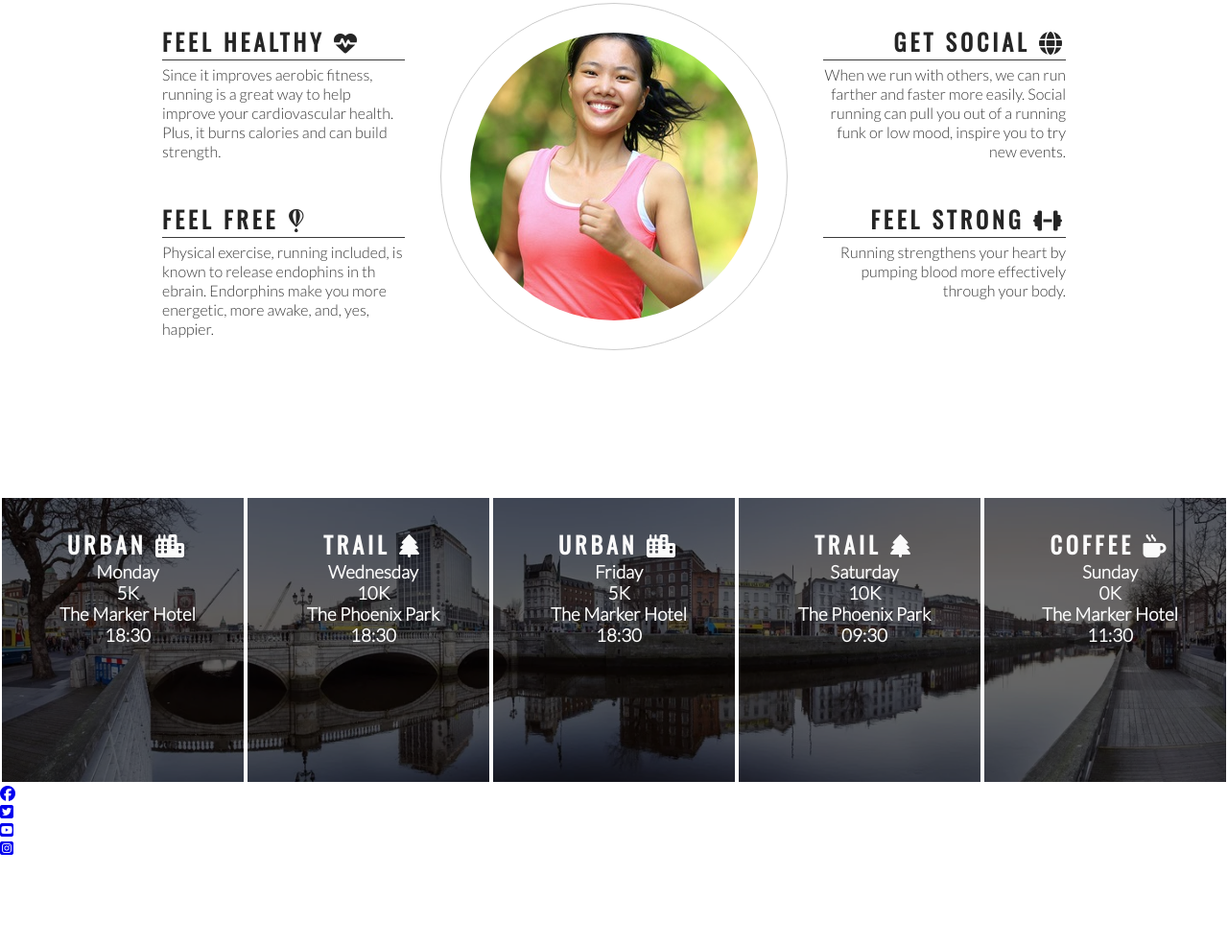
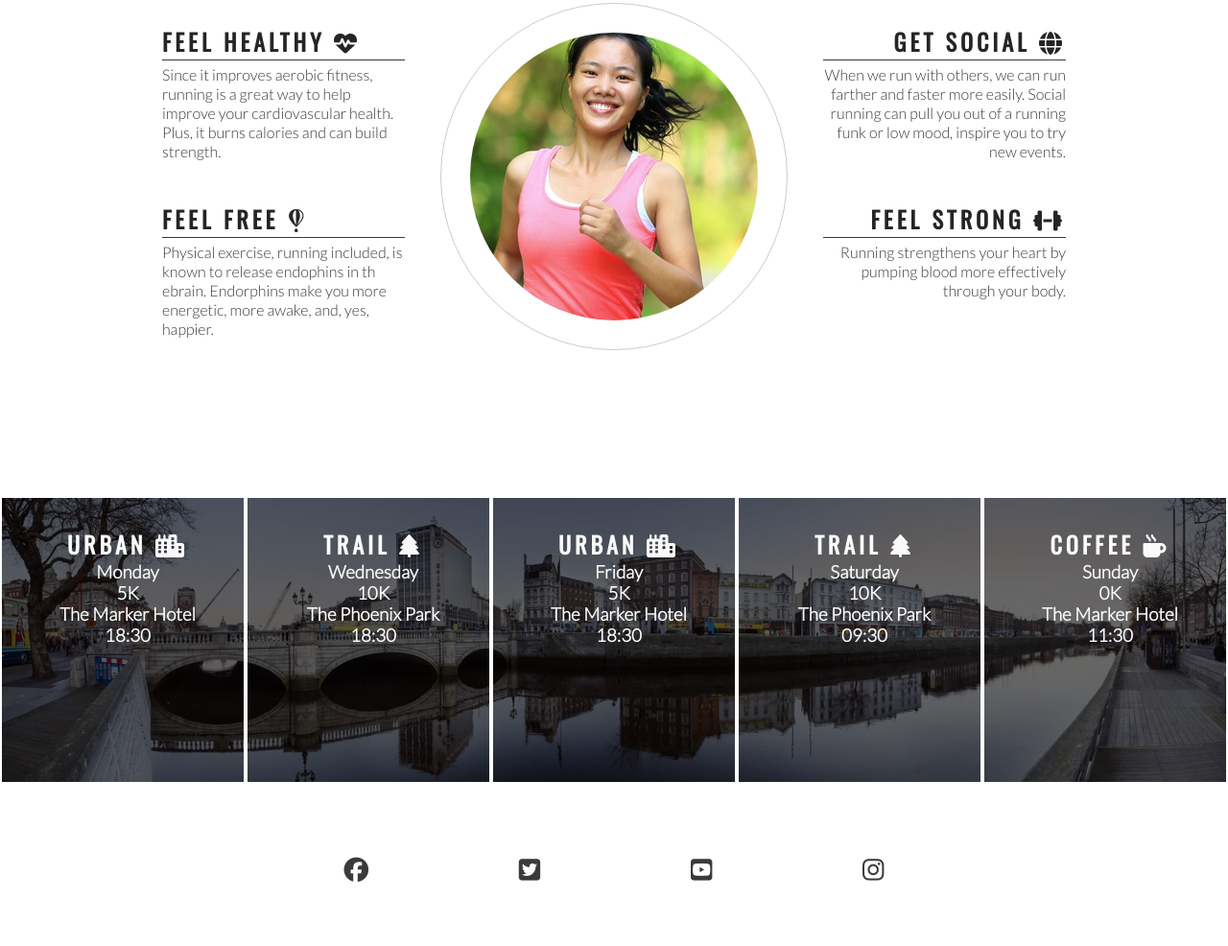
Before and after one commit to Linushf/love-running, a plain HTML site: page index.html in a window 1280 px wide. Shown: the part 778-1764 px from the top of the page at 96% size. Before the commit the page ends 1671 px from the top, so only its background shows below. Drawn offline with nearby package versions, Linux system fonts and the light colour scheme.

Commit message:
Add style to footer social media icons

```diff
--- a/assets/css/style.css
+++ b/assets/css/style.css
@@ -211,3 +211,24 @@ hr {
 #times h2 {
     color: #fafafa;
 }
+
+/* footer */
+
+footer {
+    height: 150px;
+}
+
+.social-networks {
+    text-align: center;
+}
+
+.social-networks > li {
+    display: inline;
+}
+
+.social-networks i {
+    font-size: 160%;
+    margin: 1%;
+    padding: 5%;
+    color: #3a3a3a;
+}
--- a/index.html
+++ b/index.html
@@ -107,7 +107,7 @@
         </div>
     </section>
     <footer>
-        <ul>
+        <ul class="social-networks">
             <li>
                 <a href="https://facebook.com" target="_blank" rel="noopener" aria-label="Visit our Facebook page (opens in a new tab"><i class="fab fa-facebook"></i></a>
             </li>
@@ -118,7 +118,7 @@
                 <a href="https://youtube.com" target="_blank" rel="noopener" aria-label="Visit our YouTube page (opens in a new tab"><i class="fab fa-youtube-square"></i></a>
             </li>
             <li>
-                <a href="https://instagram.com" target="_blank" rel="noopener" aria-label="Visit our Instagram page (opens in a new tab"><i class="fab fa-instagram-square"></i></a>
+                <a href="https://instagram.com" target="_blank" rel="noopener" aria-label="Visit our Instagram page (opens in a new tab"><i class="fab fa-instagram"></i></a>
             </li>
         </ul>
     </footer>
```
